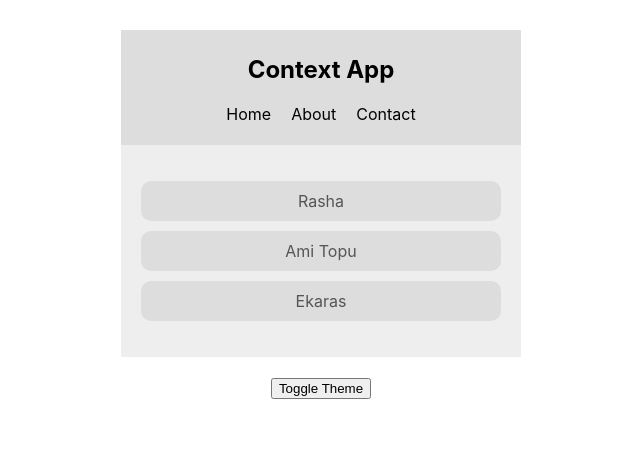
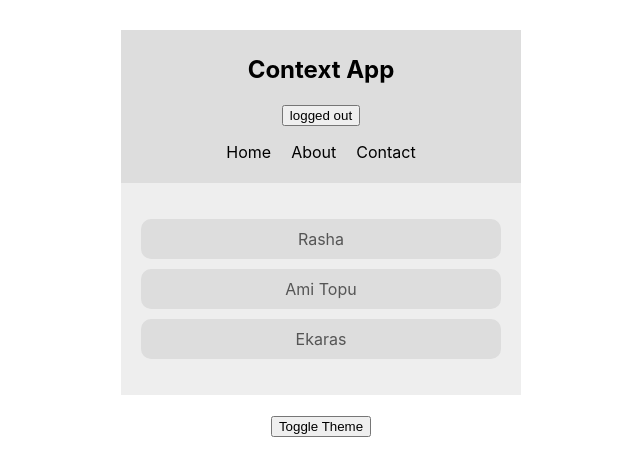
Before and after one commit to sadiaRia/contextApp, a React (Create React App) app: page / in a window 1280 px wide. Shown: the top 476 px of the page, without its empty margins (319-959 px from the left). Built offline with nearby package versions, Linux system fonts and the light colour scheme.

Commit message:
implement auth context

```diff
--- a/src/components/Navbar.jsx
+++ b/src/components/Navbar.jsx
@@ -1,17 +1,21 @@
 import React, { Component } from 'react';
 import { ThemeContext } from '../contexts/ThemeContext';
+import { AuthContext } from '../contexts/AuthContext';
 class Navbar extends Component {
   // static contextType = ThemeContext;
   render() {
     // const { isLightTheme, light, dark } = this.context;
     // const theme = isLightTheme ? light : dark;
     return (
+      <AuthContext.Consumer>{(authContext) => (
         <ThemeContext.Consumer>{(context) => {
+          const { isAuthenticated, toggleAuth } = authContext;
           const { isLightTheme, light, dark } = context;
           const theme = isLightTheme ? light : dark;
           return (
             <nav style={{ background: theme.ui, color: theme.color }}>
               <h1>Context App</h1>
+              <button onClick={toggleAuth}>{isAuthenticated ? 'logged in' : 'logged out'}</button>
               <ul>
                 <li>Home </li>
                 <li>About</li>
@@ -20,6 +24,8 @@
             </nav>)
         }}
         </ThemeContext.Consumer>
+      )}
+      </AuthContext.Consumer>
     );
   }
 }
```
Lines whose indentation alone changed are shown as unchanged.
